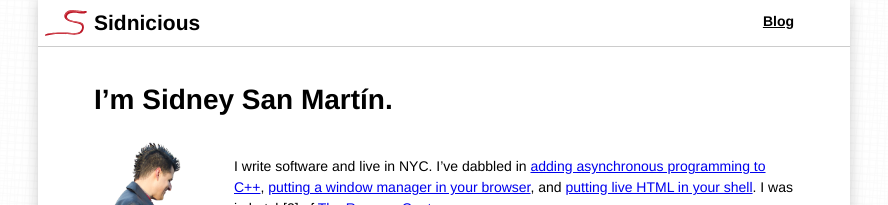
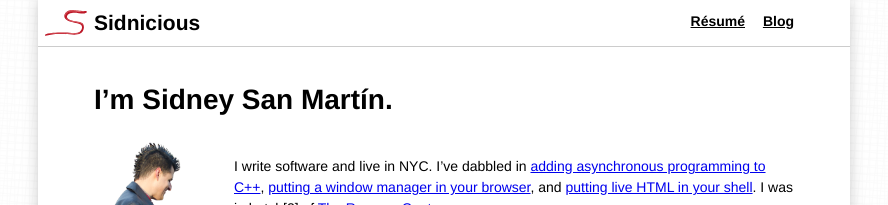
Before and after one commit to s4y/blog, a Jekyll site: the page built from index.html, in a window 1280 px wide. Shown: the top 205 px of the page, without its empty margins (196-1084 px from the left). Built offline with Jekyll 4.4.1, drawn with Linux system fonts in a browser that asks for light colours.

Commit message:
Add link to résumé. Hacky.

```diff
--- a/_includes/header.html
+++ b/_includes/header.html
@@ -1,6 +1,7 @@
 <header id=top>
 	<a href=/ id=home aria-label="Home">Sidnicious</a>
 	<nav>
+			<a href="/resume/">Résumé</a>
 		{% assign pages = site.pages | sort:'weight' %}
 		{% for page in pages %}{% if page.title %}
 			<a href="{{ page.url }}">{{ page.title }}</a>
```
